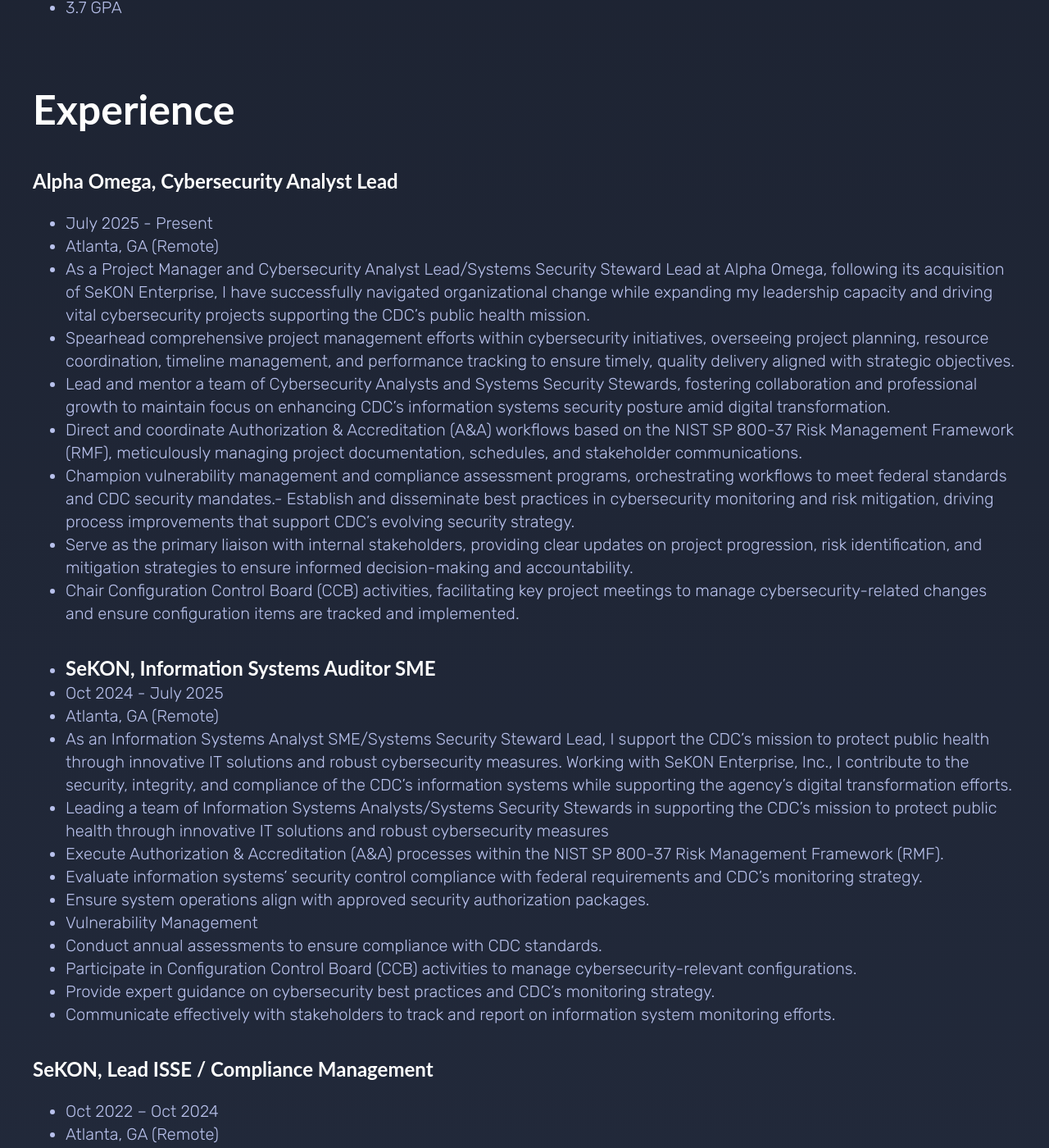
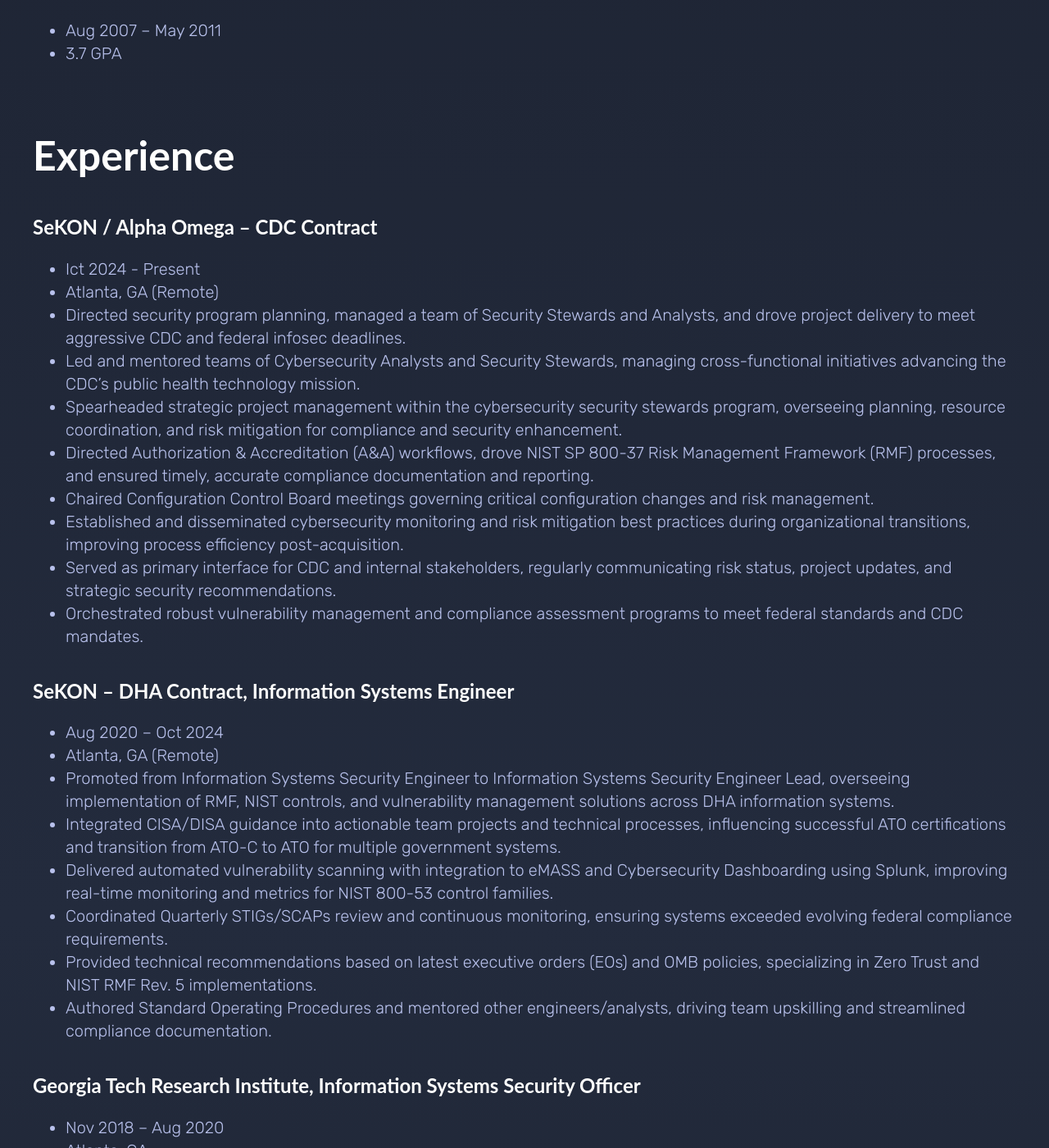
Before and after one commit to justin-m-johnson/justin-m-johnson.github.io, a Jekyll site: the page built from content/about.md, in a window 1280 px wide and 1400 px high, scrolled down 1440 px. Shown: the whole window at 82% size. Built offline with Jekyll 4.4.1, drawn with Linux system fonts in a browser that asks for light colours; some of the changed text lies outside the part shown.

Commit message:
Update about.md

```diff
--- a/content/about.md
+++ b/content/about.md
@@ -14,9 +14,9 @@
 - GitHub: [justin-m-johnson](https://github.com/justin-m-johnson)
 
 
-# Cybersecurity Analyst Lead
+# Cybersecurity Program Manager
 
-Cybersecurity Analyst Lead with over 10 years of comprehensive experience driving cybersecurity initiatives and IT governance projects. Demonstrated expertise in leading cross-functional teams and managing complex projects to enhance compliance, risk management, and security posture. Proven ability to implement industry best practices, including Zero Trust architecture and NIST Risk Management Framework (RMF), while optimizing cloud security, ulnerability management, and governance frameworks. Adept at balancing technical proficiency with project leadership to deliver timely, high-impact results aligned with organizational goals.
+Cybersecurity Program Manager with 10+ years’ experience leading large-scale cybersecurity strategies, risk management programs, and IT governance for mission-critical organizations. Expert at translating business objectives into cohesive security programs, aligning resources, and orchestrating diverse teams to achieve enterprise compliance and risk reduction goals. Skilled in designing and executing cross-functional initiatives covering Zero Trust, NIST RMF, and cloud security, with a proven record of delivering projects on time and within scope in regulated environments. Recognized for building collaborative partnerships with stakeholders, managing competing priorities, and driving measurable improvements to security posture, operational efficiency, and regulatory adherence.
 
 # Education
 
@@ -38,79 +38,41 @@
 
 # Experience
 
-## Alpha Omega, Cybersecurity Analyst Lead
-- July 2025 - Present
+## SeKON / Alpha Omega – CDC Contract
+- Ict 2024 - Present
 - Atlanta, GA (Remote)
-- As a Project Manager and Cybersecurity Analyst Lead/Systems Security Steward Lead at Alpha Omega, following its acquisition of SeKON Enterprise, I have successfully navigated organizational change while expanding my leadership capacity and driving vital cybersecurity projects supporting the CDC’s public health mission.
-- Spearhead comprehensive project management efforts within cybersecurity initiatives, overseeing project planning, resource coordination, timeline management, and performance tracking to ensure timely, quality delivery aligned with strategic objectives.
-- Lead and mentor a team of Cybersecurity Analysts and Systems Security Stewards, fostering collaboration and professional growth to maintain focus on enhancing CDC’s information systems security posture amid digital transformation.
-- Direct and coordinate Authorization & Accreditation (A&A) workflows based on the NIST SP 800-37 Risk Management Framework (RMF), meticulously managing project documentation, schedules, and stakeholder communications.
-- Champion vulnerability management and compliance assessment programs, orchestrating workflows to meet federal standards and CDC security mandates.- Establish and disseminate best practices in cybersecurity monitoring and risk mitigation, driving process improvements that support CDC’s evolving security strategy.
-- Serve as the primary liaison with internal stakeholders, providing clear updates on project progression, risk identification, and mitigation strategies to ensure informed decision-making and accountability.
-- Chair Configuration Control Board (CCB) activities, facilitating key project meetings to manage cybersecurity-related changes and ensure configuration items are tracked and implemented.
--
-## SeKON, Information Systems Auditor SME
+- Directed security program planning, managed a team of Security Stewards and Analysts, and drove project delivery to meet aggressive CDC and federal infosec deadlines.
+- Led and mentored teams of Cybersecurity Analysts and Security Stewards, managing cross-functional initiatives advancing the CDC’s public health technology mission.
+- Spearheaded strategic project management within the cybersecurity security stewards program, overseeing planning, resource coordination, and risk mitigation for compliance and security enhancement.
+- Directed Authorization & Accreditation (A&A) workflows, drove NIST SP 800-37 Risk Management Framework (RMF) processes, and ensured timely, accurate compliance documentation and reporting.
+- Chaired Configuration Control Board meetings governing critical configuration changes and risk management.
+- Established and disseminated cybersecurity monitoring and risk mitigation best practices during organizational transitions, improving process efficiency post-acquisition.
+- Served as primary interface for CDC and internal stakeholders, regularly communicating risk status, project updates, and strategic security recommendations.
+- Orchestrated robust vulnerability management and compliance assessment programs to meet federal standards and CDC mandates.
 
-- Oct 2024 - July 2025
+
+## SeKON – DHA Contract, Information Systems Engineer
+- Aug 2020 – Oct 2024
 - Atlanta, GA (Remote)
-- As an Information Systems Analyst SME/Systems Security Steward Lead, I support the CDC's mission to protect public health through innovative IT solutions and robust cybersecurity measures. Working with SeKON Enterprise, Inc., I contribute to the security, integrity, and compliance of the CDC's information systems while supporting the agency's digital transformation efforts.
-- Leading a team of Information Systems Analysts/Systems Security Stewards in supporting the CDC's mission to protect public health through innovative IT solutions and robust cybersecurity measures
-- Execute Authorization & Accreditation (A&A) processes within the NIST SP 800-37 Risk Management Framework (RMF).
-- Evaluate information systems' security control compliance with federal requirements and CDC's monitoring strategy.
-- Ensure system operations align with approved security authorization packages.
-- Vulnerability Management
-- Conduct annual assessments to ensure compliance with CDC standards.
-- Participate in Configuration Control Board (CCB) activities to manage cybersecurity-relevant configurations.
-- Provide expert guidance on cybersecurity best practices and CDC's monitoring strategy.
-- Communicate effectively with stakeholders to track and report on information system monitoring efforts.
-
-## SeKON, Lead ISSE / Compliance Management
-
-- Oct 2022 – Oct 2024
-- Atlanta, GA (Remote)
-- Led a team of three (3) Information Systems Security Engineers, improving processes and reporting daily to Government Leadership.
-- Reviewed CISA and DISA guidance, providing recommendations for implementing best practices within the Cyber team.
-- Analyzed Executive Orders and OMB policies to offer insights on topics like Zero Trust (NIST 800-207) and NIST RMF Revision 5.
-- Coordinated with the government on annual reviews, risk assessments, and impact assessments for ATO efforts.
-- Developed and managed policies, procedures, and guidelines for compliance with NIST RMF and regulatory requirements.
-- Automated weekly vulnerability scanning from ACAS into eMASS through the use of DISA’s CMRS dashboard, reducing manual workload by 60%
-- Developed Splunk Dashboards for monitoring RMF 800-53 controls.
-- Reviewed and updated Security Packages with ISSOs and recommended STIG/SRG changes for annual reviews and ATO events. Conducted SCAP scans and STIG Checklists for information systems.
-- Converted five (5) Systems of Record from ATO-C (restricted) to Full ATO's in less than 6 months, ahead of schedule.
-- Managed configuration, change requests, and POA&M activities.
-- Assisted in crafting policy-driven responses to technical RFPs (Requests for Proposal) and RFQs (Requests for Quotation), ensuring compliance with government regulations.
-- Contributed to the development of winning proposals, successfully bidding on numerous government contracts.
-
-## SeKON, Information Systems Engineer
-- Aug 2020 – Oct 2022
-- Atlanta, GA (Remote)
-- Cybersecurity leader with a proven track record in elevating government systems to full ATO certification. Successfully spearheaded the transition of multiple Systems of Record from ATO-C to ATO status, showcasing expertise in security compliance and stakeholder management. Adept at devising efficient strategies to meet stringent government regulations while fostering seamless collaboration between technical teams and government stakeholders.
-- Implemented DISA's Continuous Monitoring and Risk Scoring (CMRS) system's API to eMASS for various Information Systems, utilizing ACAS Security Center for integration with eMASS.
-- Conducted weekly ACAS scans, providing ASR/ARF pair files to ISSOs and verifying CMRS results for accuracy. Offered feedback on false positives, vulnerabilities, and IAVMs.
-- Audited Information System Security Packages to ensure sponsor/customer compliance.
-- Supported ISSOs during Quarterly and Annual Security Reviews, selecting appropriate STIGs/SRGs and reviewing STIG checklists.
-- Actively participated in Configuration Management, Change Requests, and POA&Ms throughout the RMF Lifecycle, focusing on steps 2-4 and 7.
-- Authored Standard Operating Procedures (SOPs) for Cyber Security and Information Systems Security Engineering teams.
-- Validated POAM and TSAR documentation from joint entities for completeness and accuracy.
-- Ensured system security requirements, tools, and architecture compliance for various systems.
+- Promoted from Information Systems Security Engineer to Information Systems Security Engineer Lead, overseeing implementation of RMF, NIST controls, and vulnerability management solutions across DHA information systems.
+- Integrated CISA/DISA guidance into actionable team projects and technical processes, influencing successful ATO certifications and transition from ATO-C to ATO for multiple government systems.
+- Delivered automated vulnerability scanning with integration to eMASS and Cybersecurity Dashboarding using Splunk, improving real-time monitoring and metrics for NIST 800-53 control families.
+- Coordinated Quarterly STIGs/SCAPs review and continuous monitoring, ensuring systems exceeded evolving federal compliance requirements.
+- Provided technical recommendations based on latest executive orders (EOs) and OMB policies, specializing in Zero Trust and NIST RMF Rev. 5 implementations.
+- Authored Standard Operating Procedures and mentored other engineers/analysts, driving team upskilling and streamlined compliance documentation.
 
 ## Georgia Tech Research Institute, Information Systems Security Officer
 
 - Nov 2018 – Aug 2020
 - Atlanta, GA
-- Implemented the Risk Management Framework (RMF), NIST SP 800-37, JSIG, and other relevant compliance documents.
-- Developed Security Documentation for Information Systems, including SCTM, SSP/SAP, Contingency Plans, RAR, Continuous Monitoring, and POAM, while maintaining system design throughout the lifecycle.
-- Conducted weekly vulnerability scans using Nessus and Splunk, with monthly patching of Nessus scanners.
-- Delivered weekly and annual cyber-security training for technical and non-technical personnel.
+- Implemented RMF and compliance documentation (JSIG, NIST, POAMs).
+- Weekly vulnerability scans and annual cybersecurity training for technical and non-technical staff.
 
 ## Mount Vernon Towers, IT Technician
 
 - July 2018 – Nov 2018
 - Atlanta, GA
-- Redesigned company network to enhance data efficiency and reduce costs by integrating external services.
-- Established testing and hardening practices for network and physical security.
-- Assisted residents and employees with daily IT issues and new technologies.
-- Managed wireless and wired networks, VPN, and IP/POT telephones.
+- Redesigned networks and managed day-to-day IT support for 200+ users.
 
 ## Bay County Sheriff’s Office, Corporal, Field Services Division
 
@@ -120,33 +82,23 @@
 
 # Current Certifications
 
-## PMP, PMI
-## CISSP, ISC(2)
-## Azure Fundamentals, Microsoft
-## Office 365 Fundamentals, Microsoft
-## Security Compliance and Identity Fundamentals, Microsoft
-## Security+, CompTIA
-## Network+, CompTIA
-## A+, CompTIA
+- PMP, PMI
+- CISSP, ISC(2)
+- Azure Fundamentals, Microsoft
+- Office 365 Fundamentals, Microsoft
+- Security Compliance and Identity Fundamentals, Microsoft
+- Security+, CompTIA
+- Network+, CompTIA
+- A+, CompTIA
 
+# Skills
+- Leadership & Management: Team Leadership, Project Management (PMP), Stakeholder Engagement, Strategic Planning, Cross-Functional Collaboration, Mentoring & Training
+- Governance, Risk & Compliance: NIST SP 800-37/800-53/800-171, NIST Cybersecurity Framework, Zero Trust Architecture (NIST 800-207), HIPAA, JSIG, RMF, A&A, Compliance Auditing
+- Cloud & Security Platforms: AWS, Azure (Microsoft Certified: Azure Fundamentals), GCP, Oracle Cloud, Office 365 (Microsoft Office 365 Fundamentals), Hybrid/Multi-Cloud Security, Containerization (Docker), Virtualization (VMware, KVM, Hyper-V)
+- Security Operations & Tools: Vulnerability Management (Nessus), SIEM (Splunk, ELK), Endpoint & Log Monitoring (Wazuh), Automation & Orchestration (Ansible, Terraform, GitHub Actions)
+- Programming & Scripting: Python, PowerShell, Bash, Git
+- Other Technical Skills: Network & Systems Administration, Continuous Monitoring, Incident Response, Security Documentation, Policy Development, Regulatory Compliance Assessment
 
-# Projects
-
-## Hybrid Cloud Homelab
-
-- [github.com/justin-m-johnson/homelab](https://github.com/justin-m-johnson/homelab)
-- Currently designing and implementing a hybrid cloud homelab as a testing environment for Proof of Concept (PoC) ideas.
-- Utilizes several logging and monitoring solutions such as Splunk and Wazuh.
-- CI/CD Pipelines for automation with Github Actions.
-- Integrated security tools for streamline development and testing processes.
-
-# Technologies
-
-- Languages: Python, Powershell, Bash, Git
-- Technologies: Cloud (AWS, Azure, GCP, Oracle) VMware, KVM, Hyper-V
-- Tools: Ansible, Terraform, Splunk, Wazuh, Nessus, VMware, AWS, Azure, Docker, Splunk, ELK, Nessus,
-- Regulatory Compliance: NIST 800-37/800-53/800-171, Zero Trust (800-207), HIPAA, JSIG, NIST Cybersecurity Framework
-
-<div style="display: flex;">
+<div style=display: flex;>
     {%- include wakatime.html -%}
 </div>
```
